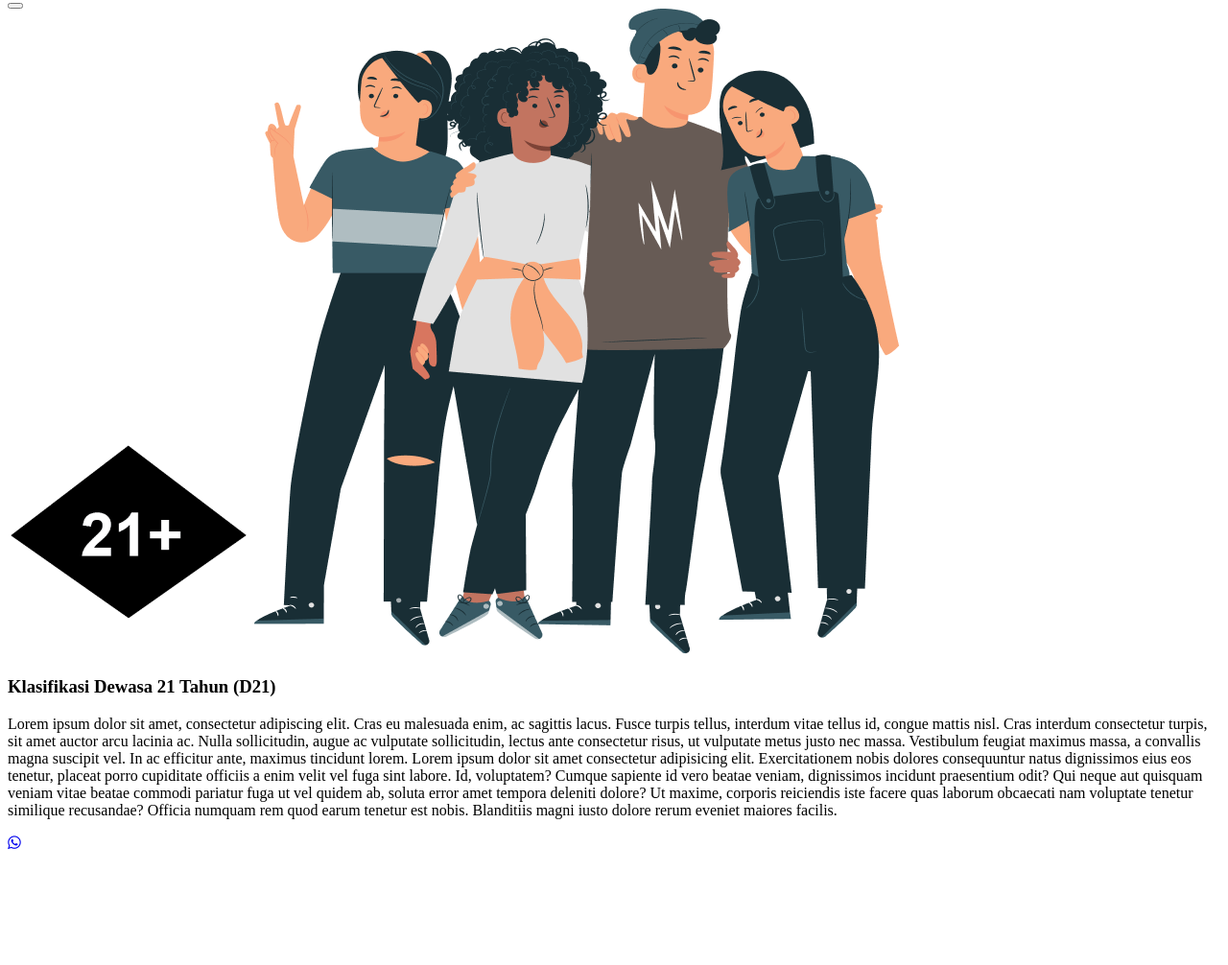
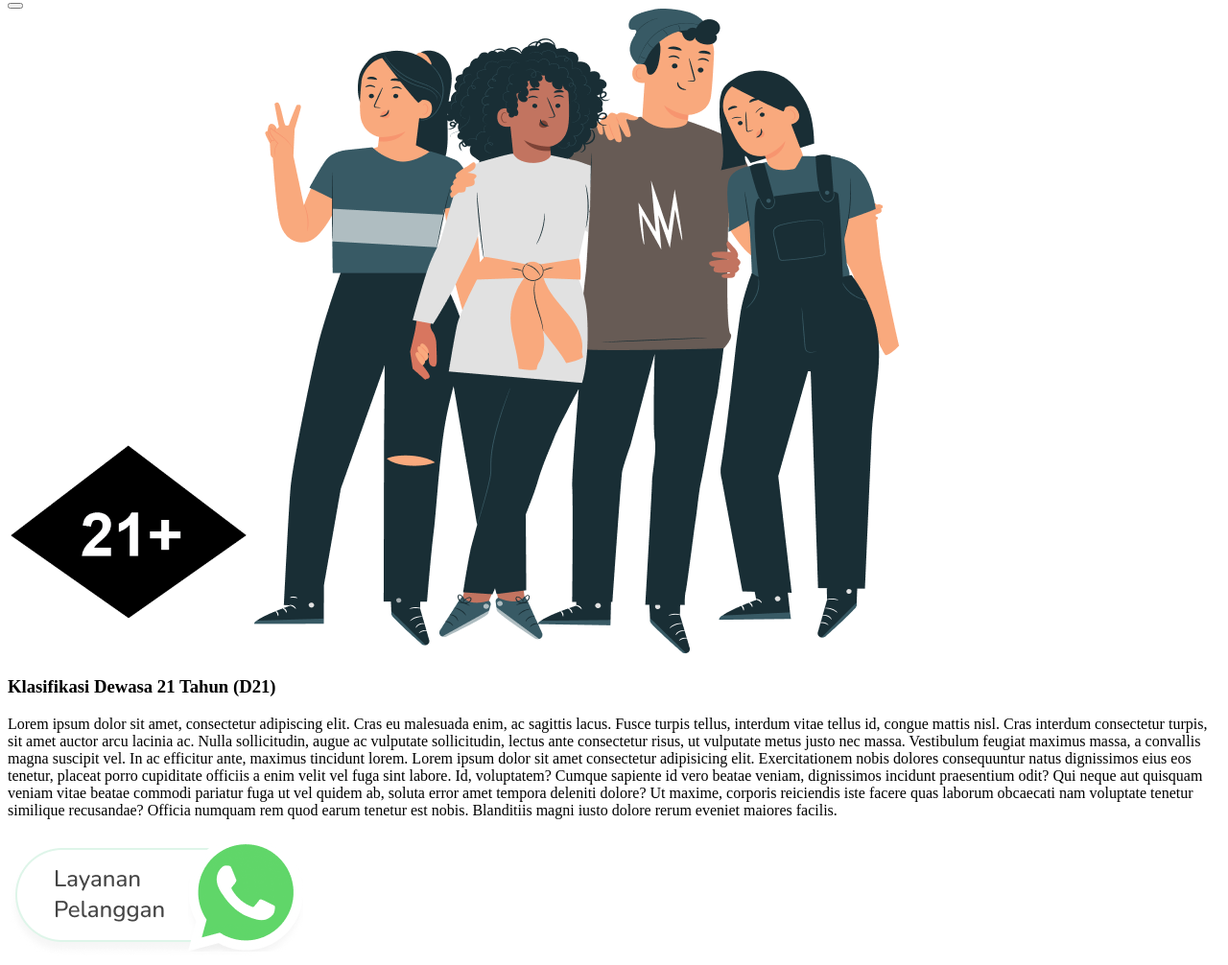
Before and after one commit to meidymahardika/lsf-web, a plain HTML site: page components/header.html in a window 1280 px wide. Shown: the part 7437-8443 px from the top of the page at 96% size. Before the commit the page ends 8331 px from the top, so only its background shows below. Drawn offline with Linux system fonts and the light colour scheme.

Commit message:
update floating wa

```diff
--- a/assets/css/home.css
+++ b/assets/css/home.css
@@ -551,21 +551,10 @@ body {
 
 .float{
 	position:fixed;
-	width:60px;
-	height:60px;
+	width:150px;
 	bottom:40px;
 	right:40px;
-	background-color:#25d366;
-	color:#FFF;
-	border-radius:50px;
-	text-align:center;
-  font-size:30px;
-	box-shadow: 2px 2px 3px #999;
-  z-index:100;
-}
-
-.my-float{
-	margin-top:16px;
+    z-index:100;
 }
 
 .dropdown-item.active, .dropdown-item:active{
--- a/components/header.html
+++ b/components/header.html
@@ -1,4 +1,5 @@
 <base href="../">
+<link rel="stylesheet" href="https://maxcdn.bootstrapcdn.com/font-awesome/4.5.0/css/font-awesome.min.css">
 <header>
     <!-- Navbar Desktop -->
     <nav class="navbar navbar-expand-lg d-none d-lg-flex fixed-top bg-white shadow-sm">
@@ -95,7 +96,7 @@
     </nav>
 
     <!-- Navbar Mobile -->
-    <nav class="navbar navbar-expand-lg d-block d-lg-none fixed-top bg-white shadow pt-2">
+    <nav class="navbar navbar-expand-lg d-block d-lg-none fixed-top bg-white shadow py-2">
         <div class="container-fluid px-0">
             <!-- Logo Section and Toggle Button -->
             <div class="d-flex justify-content-between align-items-center w-100 px-3">
@@ -299,7 +300,6 @@
     </div>
 </div>
 
-<link rel="stylesheet" href="https://maxcdn.bootstrapcdn.com/font-awesome/4.5.0/css/font-awesome.min.css">
-<a href="#" class="float" target="_blank">
-<i class="fa fa-whatsapp my-float"></i>
+<a href="https://wa.me/1XXXXXXXXXX" class="float" target="_blank">
+    <img src="assets/img/btn-wa.png" class="w-100 img-fluid d-none d-lg-block" alt="">
 </a>
```
Also changed, not shown: assets/img/btn-wa.png (added).
